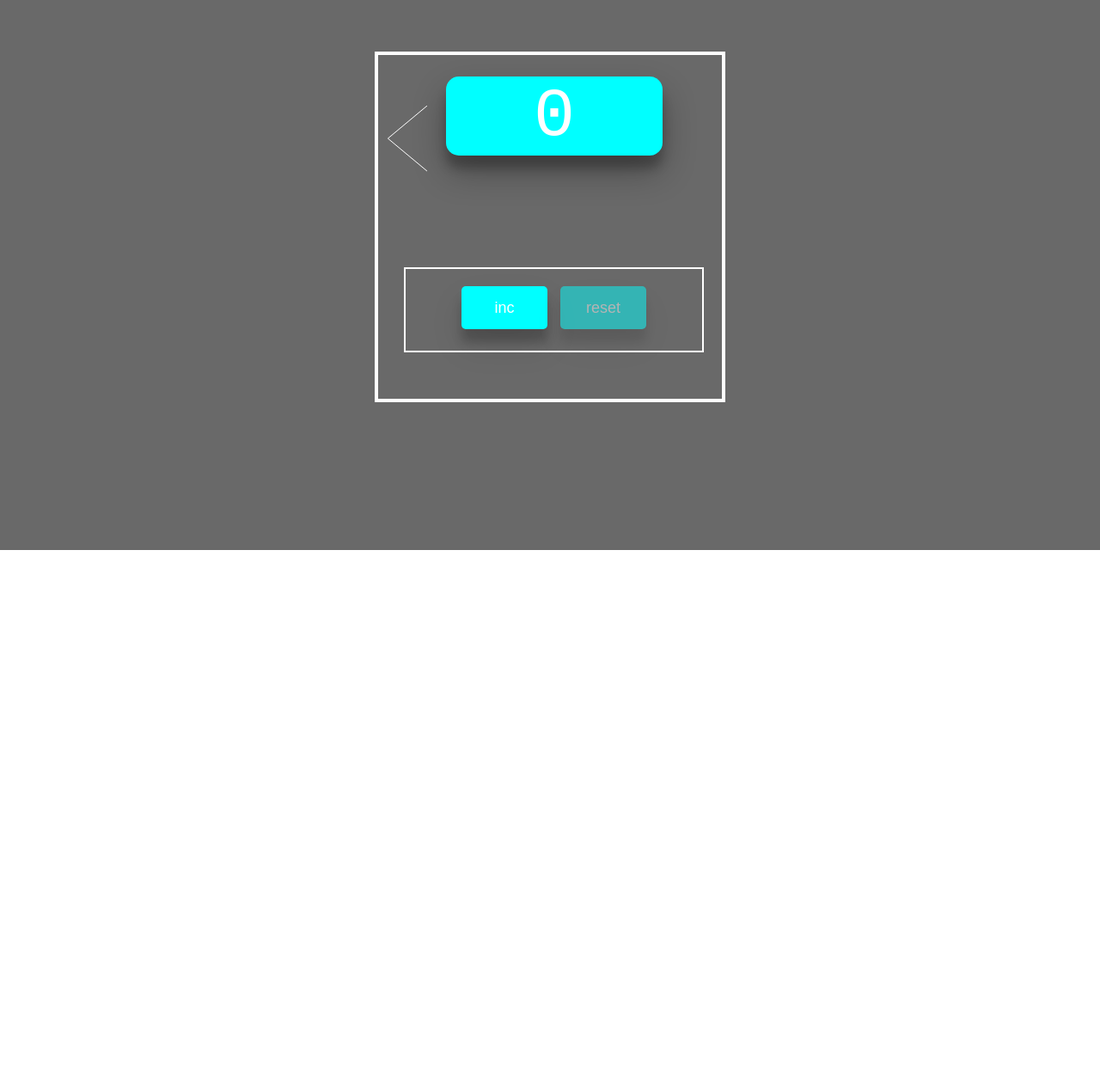
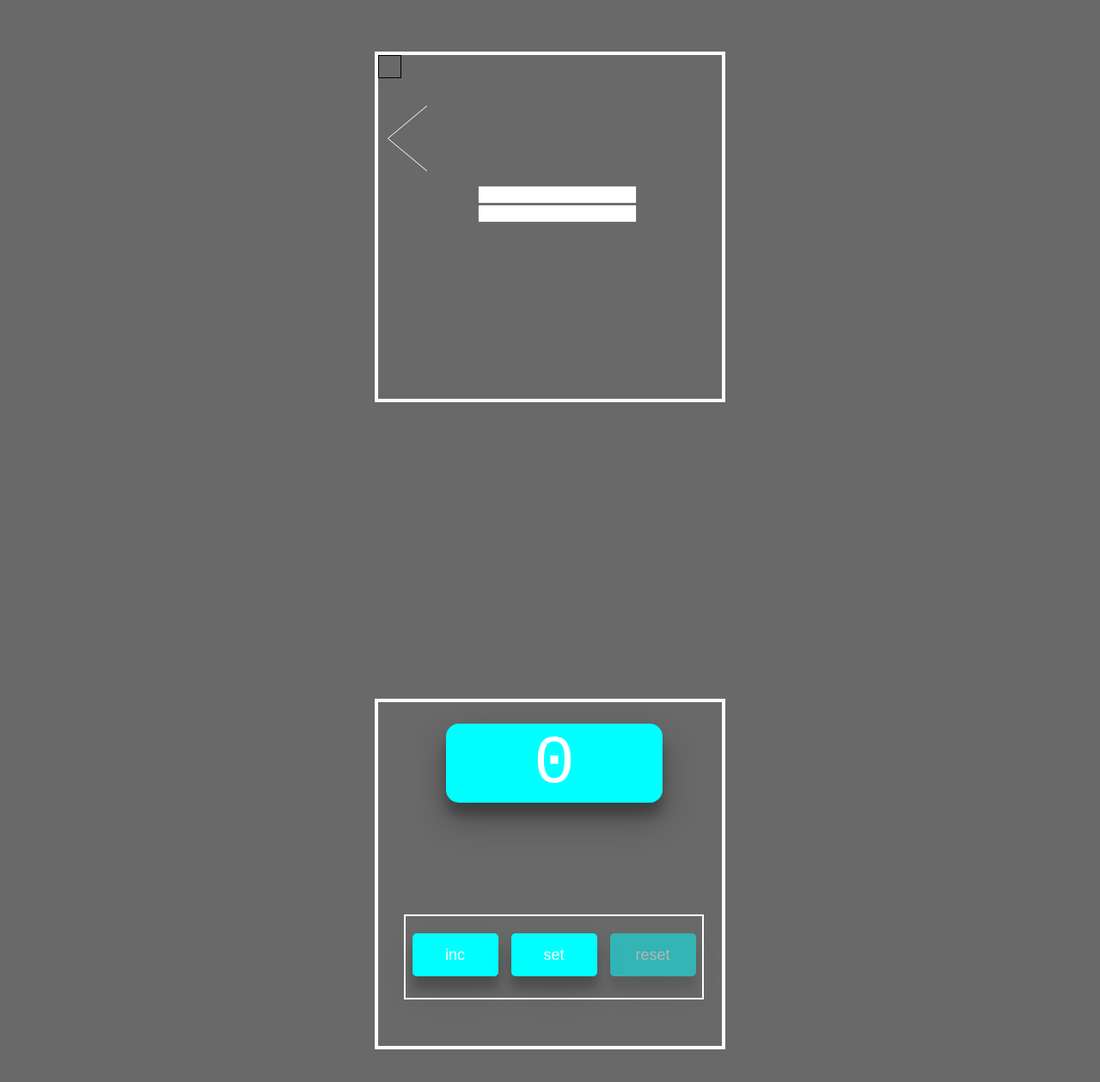
Before and after one commit to nelli04/it-incubator, a React (Create React App) app: page /set in a window 1280 px wide. Before the commit this address led to /. Shown: the part 113-1372 px from the top of the page at 86% size. Before the commit the page ends 800 px from the top, so only its background shows below. Built offline with nearby package versions, Linux system fonts and the light colour scheme.

Commit message:
06Counter

```diff
--- a/src/App.tsx
+++ b/src/App.tsx
@@ -4,6 +4,7 @@ import {Counter} from "./components/Counter/Counter";
 import App1 from "./TODOLIST/App1";
 import {Arrow} from "./components/Counter/Arrow/Arrow";
 import {Setting} from "./components/Counter/Setting/Setting";
+import {Route, Routes} from "react-router-dom";
 
 
 function App() {
@@ -27,9 +28,10 @@ function App() {
 
 
         <div className='App1'>
-
+            <Routes>
+                <Route path={'/set'} element={<Setting click={click}/>}/>
+            </Routes>
             <div className='container'>
-                <Arrow/>
                 <Counter click={click}
                          buttonReset={buttonReset}
                          buttonInc={buttonInc}
--- a/src/components/Counter/Arrow/Arrow.module.css
+++ b/src/components/Counter/Arrow/Arrow.module.css
@@ -14,7 +14,6 @@
     margin-right: 330px;
     width: 70px;
     height: 90px;
-
 }
 
 .left {
--- a/src/components/Counter/Counter.tsx
+++ b/src/components/Counter/Counter.tsx
@@ -21,10 +21,11 @@ export const Counter = (p: BossType) => {
                             title='inc'
                             class={p.click >= 5 ? 'ic' : 'inc'}
                         />
-                        <Navigate to={'/'}/>
-                        <Routes>
-                            <Route path={'/set'} element={<Setting click={p.click}/>}/>
-                        </Routes>
+                        <Button
+                            click={p.click}
+                            title='set'
+                            class={'set'}
+                        />
                         <Button
                             click={p.click}
                             onClick={p.buttonReset}
--- a/src/components/Counter/Setting/Setting.module.css
+++ b/src/components/Counter/Setting/Setting.module.css
@@ -3,6 +3,7 @@
     place-items: center;
     height: 753px;
     background-color: dimgrey;
+
 }
 
 .count {
@@ -10,3 +11,16 @@
     width: 400px;
     height: 400px;
 }
+
+.input {
+    margin-left: 115px;
+    margin-top: 150px;
+
+}
+
+.ipt {
+    border: 1px solid black;
+    width: 25px;
+    height: 25px;
+    gap: 10px;
+}
--- a/src/components/Counter/Setting/Setting.tsx
+++ b/src/components/Counter/Setting/Setting.tsx
@@ -1,6 +1,6 @@
 import React from 'react';
-import {Button} from "../Button";
 import {NavLink} from "react-router-dom";
+import s from './Setting.module.css'
 import {Arrow} from "../Arrow/Arrow";
 
 export type SetType = {
@@ -10,14 +10,16 @@ export type SetType = {
 export const Setting = (p: SetType) => {
     debugger;
     return (
-        <div>
-            <div>
-                <NavLink to={'/set'}><Button
-                    click={p.click}
-                    title='set'
-                    class={'set'}
-                /></NavLink>
-
+        <div className={s.cntnr}>
+            <div className={s.count}>
+                <Arrow/>
+                <NavLink to={'/set'}></NavLink>
+                <div className={s.ipt}>
+                    <div className={s.input}>
+                        <input type='number'/>
+                        <input type='number'/>
+                    </div>
+                </div>
             </div>
         </div>
     );
```
